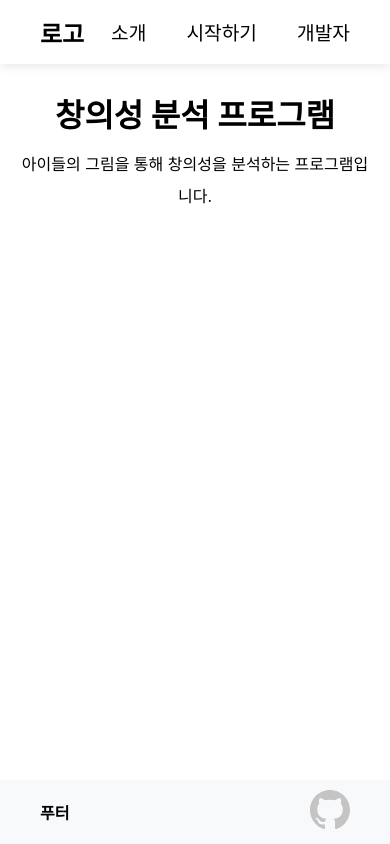
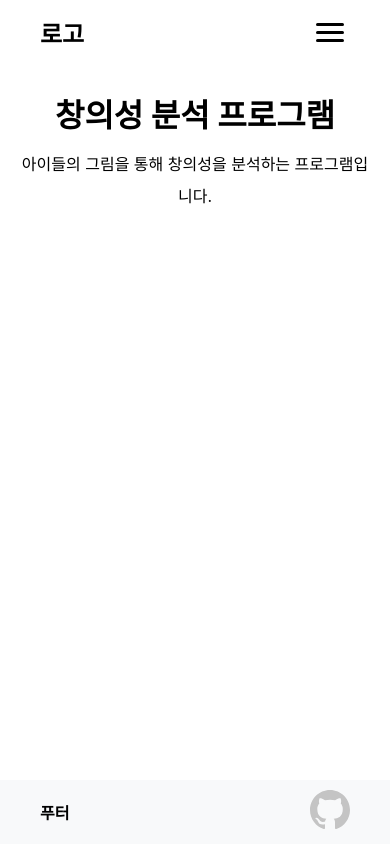
Before and after one commit to limhuijin/Painting_Creativity_React, a React (Vite) app: page / in a window 390 px wide. Built offline with nearby package versions, Linux system fonts and the light colour scheme.

Commit message:
헤더에 반응형 네비게이션 바 구현

```diff
--- a/src/components/Header.jsx
+++ b/src/components/Header.jsx
@@ -1,5 +1,6 @@
 import { Link, NavLink } from "react-router-dom";
 import styled from "styled-components";
+import { color } from "../theme";
 
 const Style = styled.header`
   display: flex;
@@ -11,6 +12,7 @@ const Style = styled.header`
 
   ul {
     display: flex;
+    align-items: center;
     gap: 2.5rem;
     list-style: none;
   }
@@ -23,20 +25,107 @@ const Style = styled.header`
   }
 
   ul a:not(.active):hover {
-    color: #007bff;
+    color: ${color.blue};
   }
 
   ul a.active {
-    color: #007bff;
+    color: ${color.blue};
   }
 
   & > a {
     font-weight: bold;
     font-size: 1.5em;
   }
+
+  .menu {
+    display: none;
+  }
+
+  // 세로모드 모바일
+  @media (max-width: 991px) and (orientation: portrait) {
+    box-shadow: none;
+
+    ul:not(.open) {
+      display: none;
+    }
+
+    ul.open {
+      position: absolute;
+      top: 4rem;
+      left: 0;
+      width: 100%;
+      padding: 10px;
+      flex-direction: column;
+      justify-content: center;
+      background-color: white;
+      box-shadow: 0px 2px 10px rgba(0, 0, 0, 0.1);
+      gap: 1.5rem;
+    }
+
+    .menu {
+      display: flex;
+    }
+  }
+`;
+
+const Menu = styled.div`
+  position: relative;
+  width: 40px;
+  height: 40px;
+  z-index: 1000;
+  cursor: pointer;
+  border-radius: 50%;
+  transition: all 0.2s ease-in-out;
+  background: rgba(255, 255, 255, 0.2);
+
+  .bar-1,
+  .bar-2,
+  .bar-3 {
+    position: absolute;
+    width: 70%;
+    height: 3px;
+    top: calc(50% - 1.5px);
+    left: 15%;
+    background-color: black;
+    border-radius: 10px;
+    transition: 0.3s ease-out;
+  }
+
+  .bar-1 {
+    transform: translateY(-8px);
+  }
+
+  .bar-3 {
+    transform: translateY(8px);
+  }
+
+  &.open .bar-1,
+  &.open .bar-2,
+  &.open .bar-3 {
+    background-color: ${color.blue};
+  }
+
+  &.open .bar-1 {
+    transform: rotate(45deg);
+  }
+
+  &.open .bar-2 {
+    opacity: 0;
+  }
+
+  &.open .bar-3 {
+    transform: rotate(-45deg);
+  }
 `;
 
 const Header = () => {
+  const toggleMenu = () => {
+    const menu = document.querySelector(".menu");
+    const ul = document.querySelector("ul");
+    menu.classList.toggle("open");
+    ul.classList.toggle("open");
+  };
+
   return (
     <Style>
       <Link to="/">로고</Link>
@@ -51,6 +140,11 @@ const Header = () => {
           <NavLink to="/developers">개발자</NavLink>
         </li>
       </ul>
+      <Menu className="menu" onClick={toggleMenu}>
+        <div className="bar-1" />
+        <div className="bar-2" />
+        <div className="bar-3" />
+      </Menu>
     </Style>
   );
 };
--- /dev/null
+++ b/src/theme.jsx
@@ -0,0 +1,5 @@
+const color = {
+  blue: "#007bff",
+};
+
+export { color };
```
